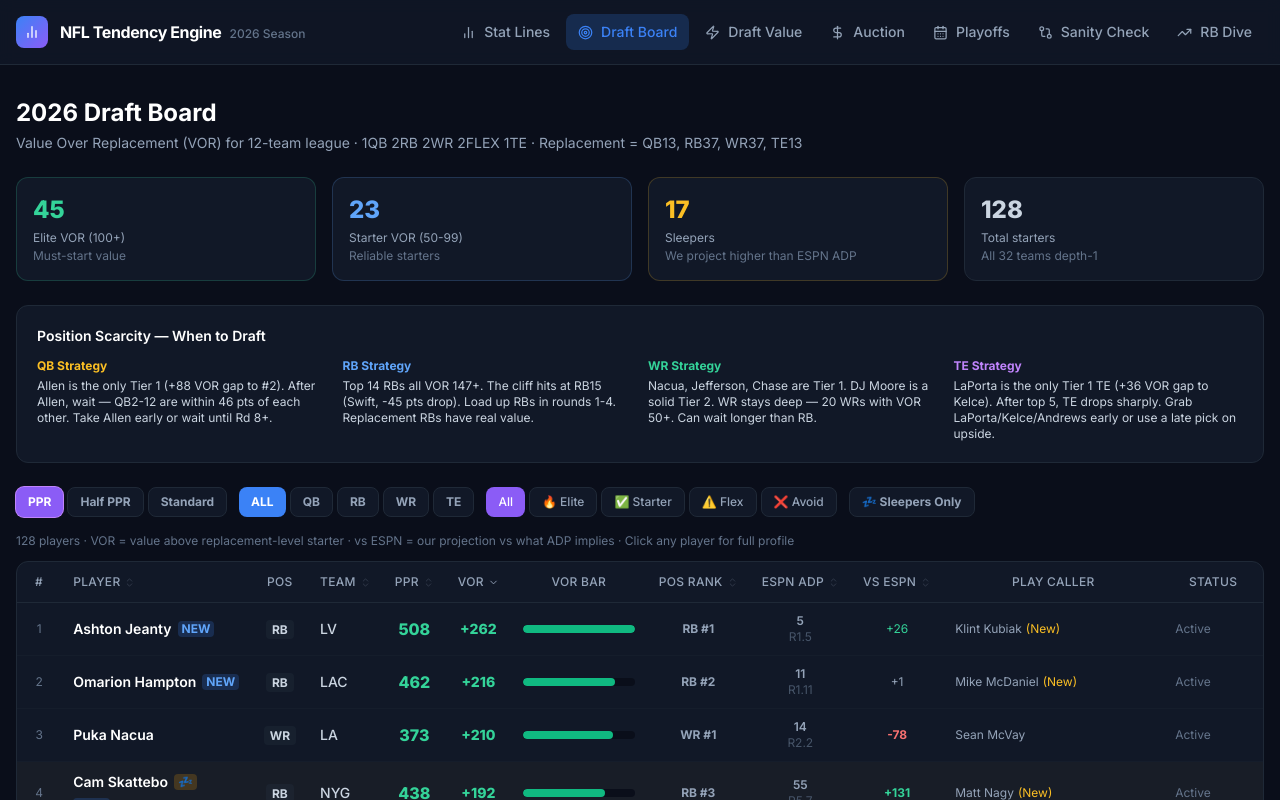
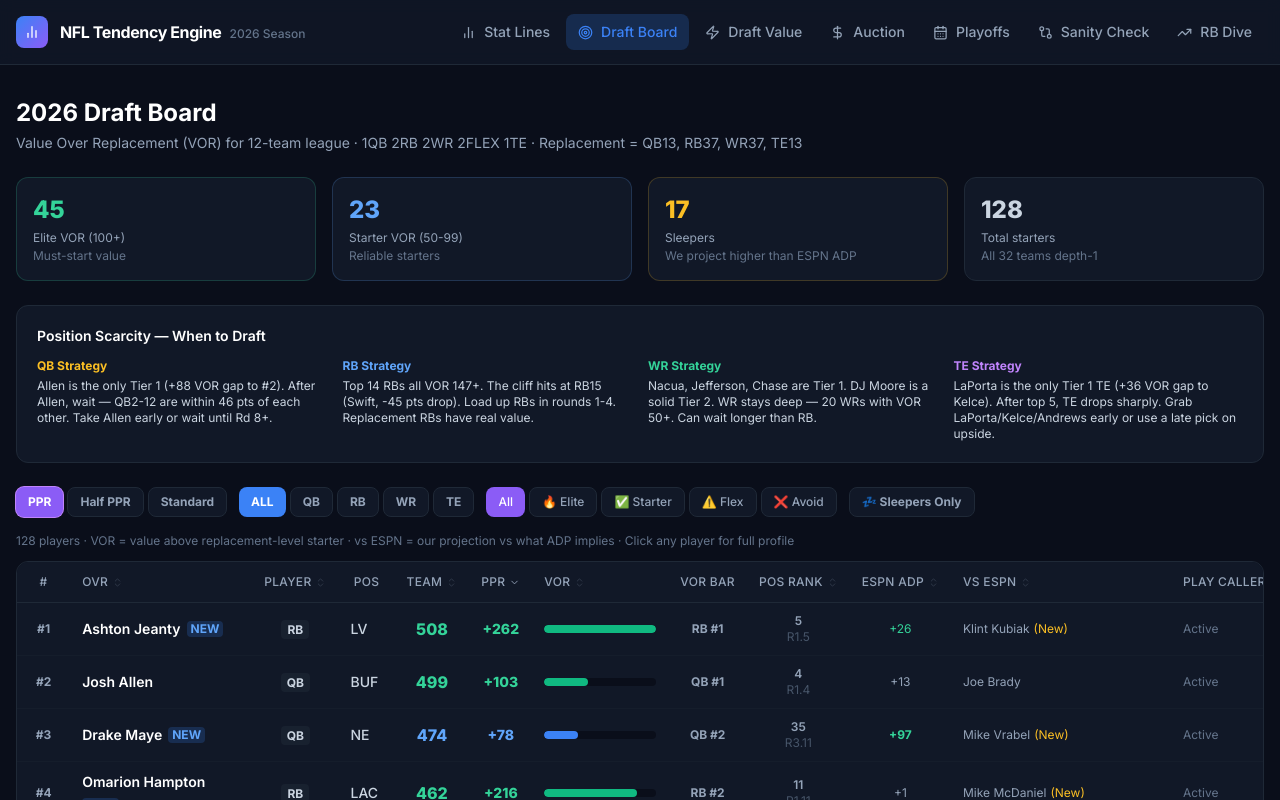
Before and after one commit to Dezar/NFL-Tendencies, a React (Vite) app: page /draft in a window 1280 px wide. Shown: the top 800 px of the page. Built offline with nearby package versions, Linux system fonts and the light colour scheme.

Commit message:
Draft Board: default sort by PPR, add Overall Rank column

```diff
--- a/src/pages/DraftBoard.jsx
+++ b/src/pages/DraftBoard.jsx
@@ -73,7 +73,7 @@ export default function DraftBoard() {
   const [scoringIdx, setScoringIdx] = useState(0)
   const [posFilter, setPosFilter] = useState('ALL')
   const [tierFilter, setTierFilter] = useState('ALL')
-  const [sortBy, setSortBy] = useState('vor')
+  const [sortBy, setSortBy] = useState('ppr')
   const [sortDir, setSortDir] = useState('desc')
   const [selectedPlayer, setSelectedPlayer] = useState(null)
   const [selectedTeam, setSelectedTeamData] = useState(null)
@@ -103,6 +103,10 @@ export default function DraftBoard() {
           })
         }
       })
+
+    // Assign overall rank by PPR across all positions
+    const allForRank = Object.values(byPos).flat().sort((a,b) => b.ppr - a.ppr)
+    allForRank.forEach((p, i) => { p.overall_rank = i + 1 })
 
     // Sort each position and assign pos_rank + VOR
     const result = []
@@ -261,6 +265,7 @@ export default function DraftBoard() {
           <thead>
             <tr className="border-b border-nfl-border">
               <th className="px-3 py-3 text-xs text-slate-400 font-medium uppercase tracking-wide w-8">#</th>
+              <SortTh label="OVR" field="overall_rank" sortBy={sortBy} sortDir={sortDir} onSort={handleSort}/>
               <SortTh label="Player" field="player_name" sortBy={sortBy} sortDir={sortDir} onSort={handleSort}/>
               <th className="px-3 py-3 text-xs text-slate-400 font-medium uppercase tracking-wide">Pos</th>
               <SortTh label="Team" field="team" sortBy={sortBy} sortDir={sortDir} onSort={handleSort}/>
@@ -283,7 +288,7 @@ export default function DraftBoard() {
                 <tr key={`${p.team}-${p.player_name}`}
                   onClick={() => { setSelectedPlayer(p); setSelectedTeamData(teamMap[p.team]||null) }}
                   className={`border-b border-nfl-border/30 hover:bg-nfl-blue/5 cursor-pointer transition-colors ${p.isSleeper?'bg-amber-400/[0.03]':''}`}>
-                  <td className="px-3 py-2.5 text-center text-xs text-slate-500">{i+1}</td>
+                  <td className="px-3 py-2.5 text-center text-xs font-bold text-slate-400">#{p.overall_rank}</td>
                   <td className="px-3 py-2.5">
                     <div className="flex items-center gap-1.5 flex-wrap">
                       <span className="font-semibold text-white">{p.player_name}</span>
```
